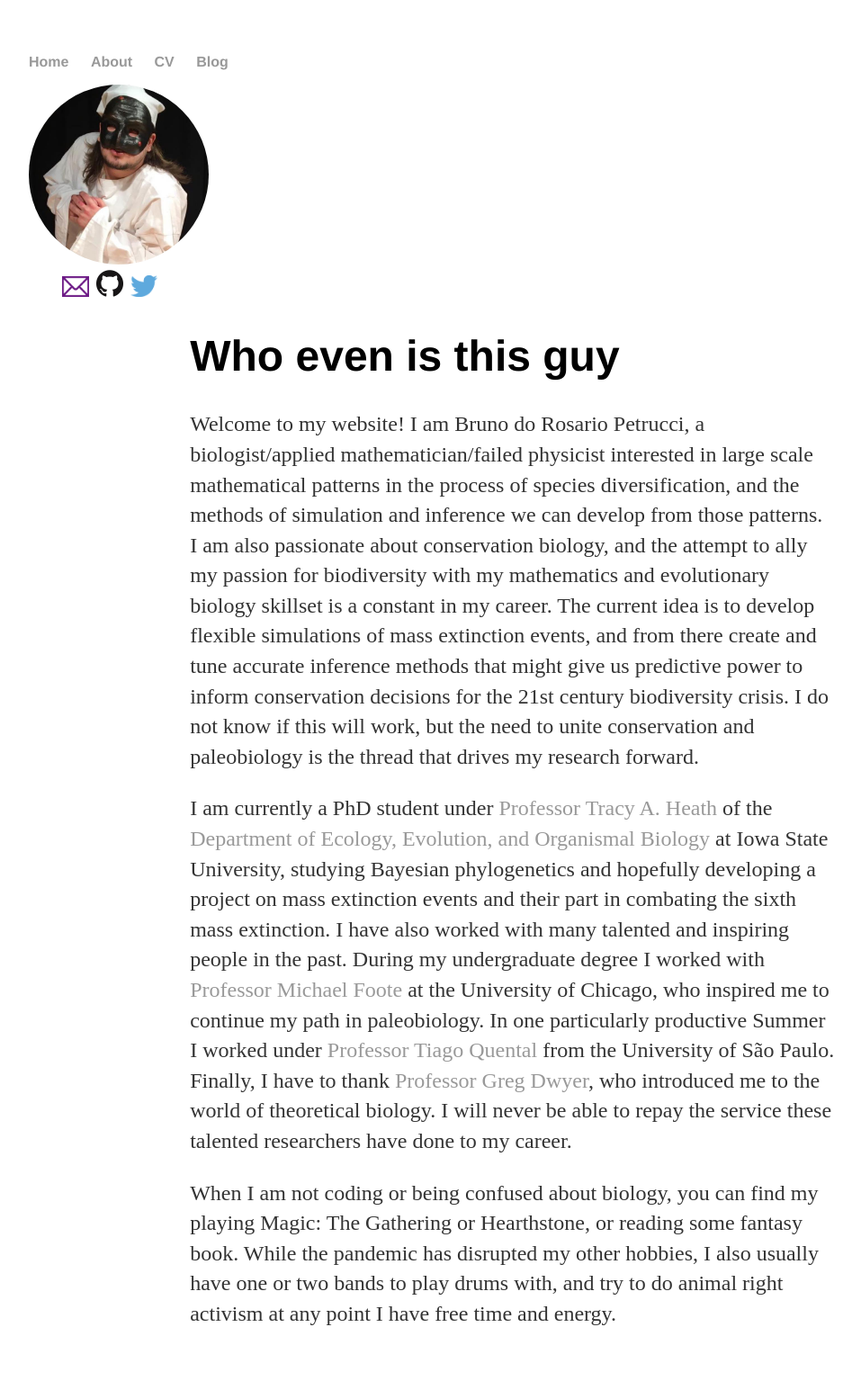
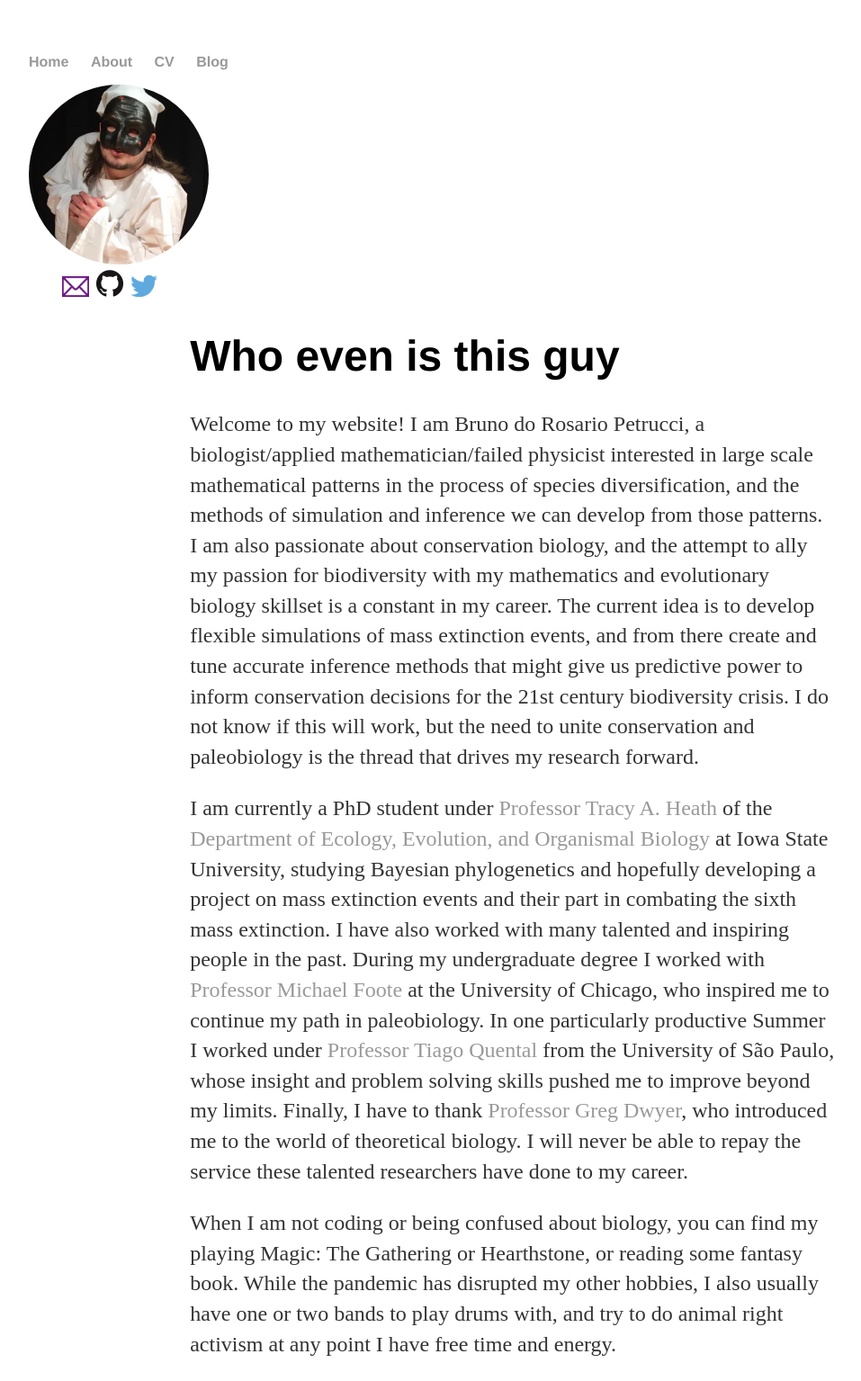
Before and after one commit to Brunnun/brunnun.github.io, a Jekyll site: the page built from about/index.html, in a window 1280 px wide. Shown: the whole page at 90% size, without its empty margins (160-1117 px from the left). Built offline with Jekyll 4.4.1, drawn with Linux system fonts in a browser that asks for light colours; before the commit the page ends 1502 px from its top, so only the background shows below that.

Commit message:
Adding some praise

```diff
--- a/about/index.html
+++ b/about/index.html
@@ -6,6 +6,6 @@ title: Who even is this guy
 
     <p>Welcome to my website! I am Bruno do Rosario Petrucci, a biologist/applied mathematician/failed physicist interested in large scale mathematical patterns in the process of species diversification, and the methods of simulation and inference we can develop from those patterns. I am also passionate about conservation biology, and the attempt to ally my passion for biodiversity with my mathematics and evolutionary biology skillset is a constant in my career. The current idea is to develop flexible simulations of mass extinction events, and from there create and tune accurate inference methods that might give us predictive power to inform conservation decisions for the 21st century biodiversity crisis. I do not know if this will work, but the need to unite conservation and paleobiology is the thread that drives my research forward.</p>
 
-    <p>I am currently a PhD student under <a href="https://phyloworks.org">Professor Tracy A. Heath</a> of the <a href="https://www.eeob.iastate.edu">Department of Ecology, Evolution, and Organismal Biology</a> at Iowa State University, studying Bayesian phylogenetics and hopefully developing a project on mass extinction events and their part in combating the sixth mass extinction. I have also worked with many talented and inspiring people in the past. During my undergraduate degree I worked with <a href="https://geosci.uchicago.edu/people/michael-foote/">Professor Michael Foote</a> at the University of Chicago, who inspired me to continue my path in paleobiology. In one particularly productive Summer I worked under <a href="https://ecologia.ib.usp.br/index.php/docentes/tiago">Professor Tiago Quental</a> from the University of São Paulo. Finally, I have to thank <a href="https://dwyerlab.uchicago.edu/">Professor Greg Dwyer</a>, who introduced me to the world of theoretical biology. I will never be able to repay the service these talented researchers have done to my career.</p>
+    <p>I am currently a PhD student under <a href="https://phyloworks.org">Professor Tracy A. Heath</a> of the <a href="https://www.eeob.iastate.edu">Department of Ecology, Evolution, and Organismal Biology</a> at Iowa State University, studying Bayesian phylogenetics and hopefully developing a project on mass extinction events and their part in combating the sixth mass extinction. I have also worked with many talented and inspiring people in the past. During my undergraduate degree I worked with <a href="https://geosci.uchicago.edu/people/michael-foote/">Professor Michael Foote</a> at the University of Chicago, who inspired me to continue my path in paleobiology. In one particularly productive Summer I worked under <a href="https://ecologia.ib.usp.br/index.php/docentes/tiago">Professor Tiago Quental</a> from the University of São Paulo, whose insight and problem solving skills pushed me to improve beyond my limits. Finally, I have to thank <a href="https://dwyerlab.uchicago.edu/">Professor Greg Dwyer</a>, who introduced me to the world of theoretical biology. I will never be able to repay the service these talented researchers have done to my career.</p>
 
     <p>When I am not coding or being confused about biology, you can find my playing Magic: The Gathering or Hearthstone, or reading some fantasy book. While the pandemic has disrupted my other hobbies, I also usually have one or two bands to play drums with, and try to do animal right activism at any point I have free time and energy.</p>
```
